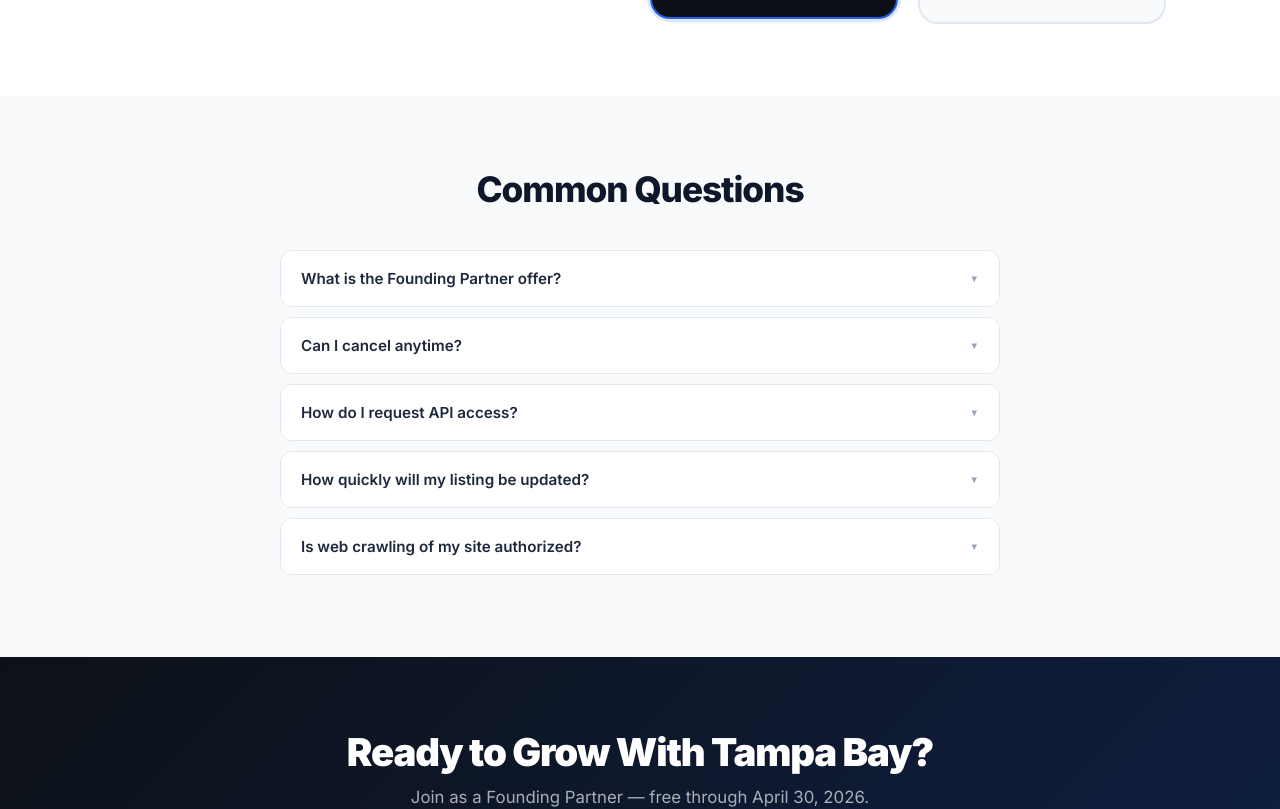
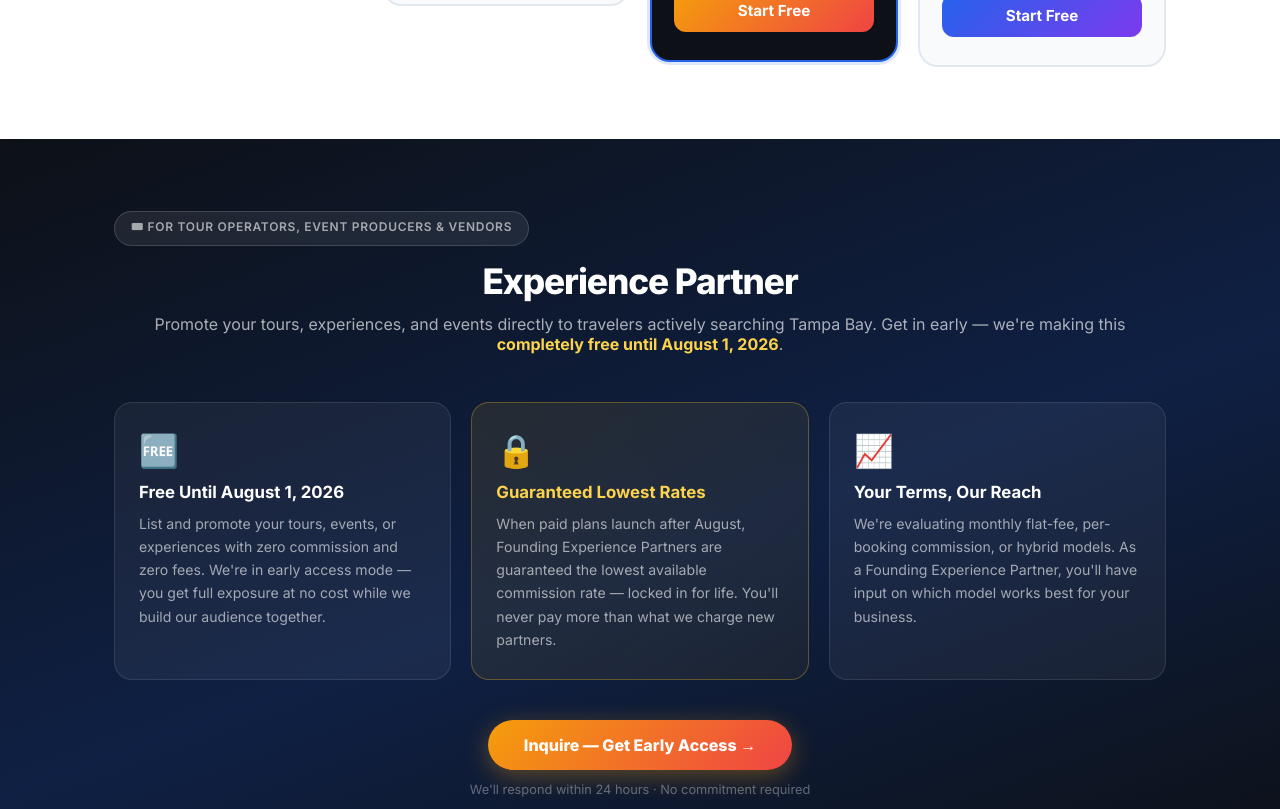
Before and after one commit to citytourguideinc/tampa-city-tour-guide, a Next.js app: page /partner in a window 1280 px wide. Shown: the part 2000-2809 px from the top of the page. Built offline with nearby package versions, Linux system fonts and the light colour scheme; no server answers.

Commit message:
Add Experience Partner section: free until Aug 2026, guaranteed lowest rates, 3-card layout with Inquire CTA

```diff
--- a/app/partner/page.js
+++ b/app/partner/page.js
@@ -194,7 +194,8 @@ export default function PartnerPage() {
       {/* Pricing */}
       <section className={`${styles.section} ${styles.pricingSection}`}>
         <div className={styles.container}>
-          <h2 className={styles.sectionTitle}>Simple, Transparent Pricing</h2>
+          <div className={styles.partnerTypeLabel}>🏢 For Organizations, Venues & Event Calendars</div>
+          <h2 className={styles.sectionTitle}>Listing Partner Pricing</h2>
           <p className={styles.sectionSub}>Month-to-month. Cancel anytime. All paid tiers free through {FOUNDING_DEADLINE}.</p>
           <div className={styles.tierGrid}>
             {TIERS.map(tier => (
@@ -236,6 +237,43 @@ export default function PartnerPage() {
         </div>
       </section>
 
+      {/* ── Experience Partner Section ──────────────────────────── */}
+      <section className={`${styles.section} ${styles.experienceSection}`}>
+        <div className={styles.container}>
+          <div className={styles.partnerTypeLabel}>🎟 For Tour Operators, Event Producers & Vendors</div>
+          <h2 className={styles.sectionTitle} style={{color:'#fff'}}>Experience Partner</h2>
+          <p className={styles.sectionSub} style={{color:'rgba(255,255,255,0.65)'}}>
+            Promote your tours, experiences, and events directly to travelers actively searching Tampa Bay.
+            Get in early — we&apos;re making this <strong style={{color:'#FCD34D'}}>completely free until August 1, 2026</strong>.
+          </p>
+
+          <div className={styles.expCardGrid}>
+            <div className={styles.expCard}>
+              <div className={styles.expCardIcon}>🆓</div>
+              <h3>Free Until August 1, 2026</h3>
+              <p>List and promote your tours, events, or experiences with zero commission and zero fees. We&apos;re in early access mode — you get full exposure at no cost while we build our audience together.</p>
+            </div>
+            <div className={`${styles.expCard} ${styles.expCardAccent}`}>
+              <div className={styles.expCardIcon}>🔒</div>
+              <h3>Guaranteed Lowest Rates</h3>
+              <p>When paid plans launch after August, Founding Experience Partners are guaranteed the lowest available commission rate — locked in for life. You&apos;ll never pay more than what we charge new partners.</p>
+            </div>
+            <div className={styles.expCard}>
+              <div className={styles.expCardIcon}>📈</div>
+              <h3>Your Terms, Our Reach</h3>
+              <p>We&apos;re evaluating monthly flat-fee, per-booking commission, or hybrid models. As a Founding Experience Partner, you&apos;ll have input on which model works best for your business.</p>
+            </div>
+          </div>
+
+          <div className={styles.expCta}>
+            <a href="mailto:info@citytourguideinc.com?subject=Experience Partner Inquiry" className={styles.expCtaBtn}>
+              Inquire — Get Early Access →
+            </a>
+            <p className={styles.expCtaNote}>We&apos;ll respond within 24 hours · No commitment required</p>
+          </div>
+        </div>
+      </section>
+
       {/* FAQ */}
       <section className={styles.section}>
         <div className={styles.container}>
--- a/app/partner/page.module.css
+++ b/app/partner/page.module.css
@@ -170,6 +170,45 @@
 .footer a { color: rgba(255,255,255,0.45); text-decoration: none; }
 .footer a:hover { color: rgba(255,255,255,0.7); }
 
+/* ── Experience Partner Section ─────────────────────────────────── */
+.experienceSection { background: linear-gradient(160deg,#0D1117 0%,#0f2044 55%,#0D1117 100%); }
+.partnerTypeLabel {
+  display: inline-block; padding: 6px 16px; border-radius: 999px;
+  background: rgba(255,255,255,0.08); border: 1px solid rgba(255,255,255,0.15);
+  color: rgba(255,255,255,0.6); font-size: 0.75rem; font-weight: 600;
+  letter-spacing: 0.06em; text-transform: uppercase; margin-bottom: 14px;
+}
+
+.expCardGrid {
+  display: grid; grid-template-columns: repeat(auto-fit, minmax(260px, 1fr));
+  gap: 20px; margin: 36px 0 40px;
+}
+.expCard {
+  background: rgba(255,255,255,0.05); border: 1px solid rgba(255,255,255,0.1);
+  border-radius: 18px; padding: 28px 24px;
+  transition: transform 0.18s;
+}
+.expCard:hover { transform: translateY(-3px); }
+.expCard h3 { font-size: 1.05rem; font-weight: 700; color: #fff; margin: 12px 0 10px; }
+.expCard p  { font-size: 0.88rem; color: rgba(255,255,255,0.6); line-height: 1.65; }
+.expCardAccent {
+  background: linear-gradient(135deg,rgba(251,191,36,0.1),rgba(251,191,36,0.05));
+  border-color: rgba(251,191,36,0.3);
+}
+.expCardAccent h3 { color: #FCD34D; }
+.expCardIcon { font-size: 2rem; display: block; }
+
+.expCta { text-align: center; }
+.expCtaBtn {
+  display: inline-block; padding: 15px 36px; border-radius: 999px;
+  background: linear-gradient(135deg,#F59E0B,#EF4444);
+  color: #fff; font-weight: 800; font-size: 1rem;
+  text-decoration: none; transition: transform 0.18s, box-shadow 0.18s;
+  box-shadow: 0 6px 24px rgba(245,158,11,0.35);
+}
+.expCtaBtn:hover { transform: translateY(-2px); box-shadow: 0 10px 32px rgba(245,158,11,0.45); }
+.expCtaNote { margin-top: 12px; font-size: 0.8rem; color: rgba(255,255,255,0.35); }
+
 /* ── Mobile ──────────────────────────────────────────────────────── */
 @media (max-width: 600px) {
   .section { padding: 48px 0; }
```
